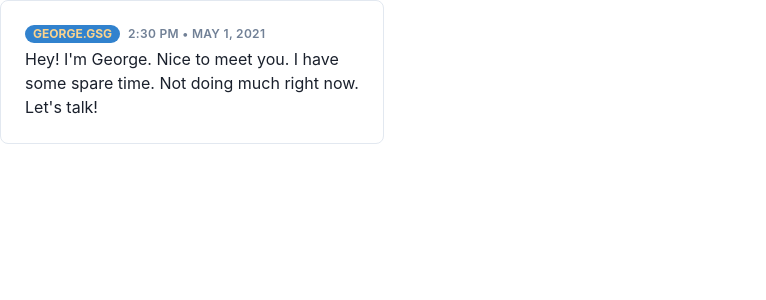
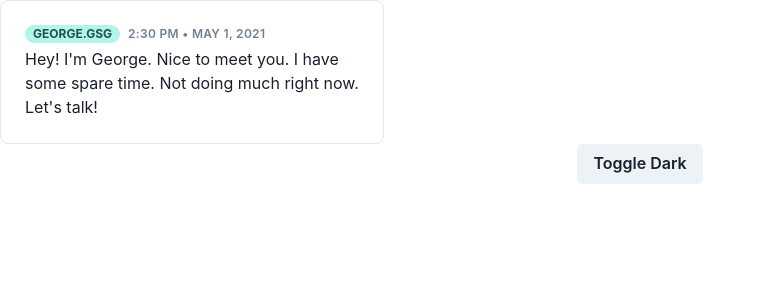
Before and after one commit to GeorgeShao/swan, a React (Create React App) app: page / in a window 1280 px wide. Shown: the top 300 px of the page, without its empty margins (0-766 px from the left). Built offline with nearby package versions, Linux system fonts and the light colour scheme.

Commit message:
🎨 Added dark mode toggle

```diff
--- a/src/App.js
+++ b/src/App.js
@@ -2,7 +2,8 @@
 import './App.css';
 import { Button } from '@chakra-ui/react'
 import Message from './components/Message'
-import ChangeColor from './components/Example.js';
+import ChangeColor from './components/Example.js'
+import ThemeToggle from './components/ThemeToggle'
 
 function App() {
   return (
@@ -12,10 +13,10 @@
         text="Hey! I'm George. Nice to meet you. I have some spare time. Not doing much right now. Let's talk!"
         imageUrl="https://bit.ly/2Z4KKcF"
         imageAlt="Rear view of modern home with pool"
-        color="orange.200"
-        bg="blue.500"
+        colorScheme="teal"
         date="May 1, 2021"
         time="2:30 PM"/>
+      <ThemeToggle/>
       {/* <ChangeColor title="George"/> */}
     </div>
   );
--- a/src/components/Message.js
+++ b/src/components/Message.js
@@ -17,7 +17,7 @@
     >
         <Box p="6">
           <Box d="flex" alignItems="baseline">
-            <Badge borderRadius="full" px="2" colorScheme={this.props.colorScheme} color={this.props.color} bg={this.props.bg}>
+            <Badge borderRadius="full" px="2" colorScheme={this.props.colorScheme}>
               {this.props.username}
             </Badge>
             <Box
--- /dev/null
+++ b/src/components/ThemeToggle.js
@@ -0,0 +1,15 @@
+import React from 'react'
+import { Button, useColorMode } from '@chakra-ui/react'
+
+function ThemeToggle() {
+  const { colorMode, toggleColorMode } = useColorMode()
+  return (
+    <header>
+      <Button onClick={toggleColorMode}>
+        Toggle {colorMode === "light" ? "Dark" : "Light"}
+      </Button>
+    </header>
+  )
+}
+
+export default ThemeToggle;
--- a/src/index.js
+++ b/src/index.js
@@ -3,11 +3,13 @@
 import './index.css';
 import App from './App';
 import reportWebVitals from './reportWebVitals';
-import { ChakraProvider } from '@chakra-ui/react'
+import { ChakraProvider, ColorModeScript } from '@chakra-ui/react'
+import theme from './theme'
 
 ReactDOM.render(
   <React.StrictMode>
     <ChakraProvider>
+      <ColorModeScript initialColorMode={theme.config.initialColorMode} />
       <App />
     </ChakraProvider>
   </React.StrictMode>,
--- /dev/null
+++ b/src/theme.js
@@ -0,0 +1,10 @@
+import { extendTheme } from "@chakra-ui/react"
+
+const config = {
+  initialColorMode: "light",
+  useSystemColorMode: false,
+}
+
+const theme = extendTheme({ config })
+
+export default theme;
```
